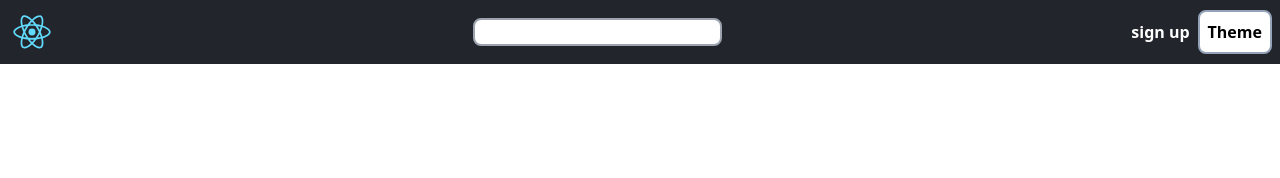
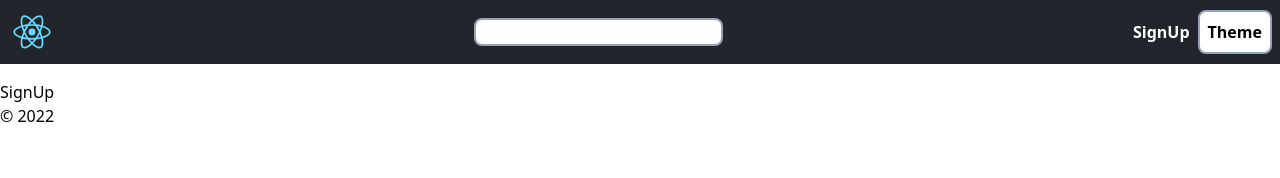
Before and after one commit to zonary123/tienda, a React (Create React App) app: page /SignUp in a window 1280 px wide. Shown: the top 178 px of the page. Built offline with nearby package versions, Linux system fonts and the light colour scheme.

Commit message:
Añadido tema de rutas

```diff
--- a/src/App.js
+++ b/src/App.js
@@ -1,8 +1,21 @@
+import Header from './components/header'
+import Filter from './components/Filter'
+import Productos from './components/Productos/productos'
+import Footer from './components/Footer'
+import { Route, Routes } from 'react-router-dom'
+import Home from './components/Home'
+import SignUp from './components/SignUp'
 
 function App () {
   return (
-    <div className='App'>
-    </div>
+    <>
+    <Header />
+    <Routes>
+      <Route path='/' element={<Home />} />
+      <Route path='/SignUp' element={<SignUp />} />
+    </Routes>
+    <Footer />
+    </>
   )
 }
 
--- a/src/components/Footer.js
+++ b/src/components/Footer.js
@@ -7,3 +7,4 @@ function Footer() {
     </div>
   )
 }
+export default Footer
--- /dev/null
+++ b/src/components/Home.js
@@ -0,0 +1,9 @@
+function Home () {
+  return (
+    <div>
+      <h1>Home</h1>
+    </div>
+  )
+}
+
+export default Home
--- /dev/null
+++ b/src/components/SignUp.js
@@ -0,0 +1,9 @@
+function SignUp () {
+  return (
+    <div>
+      <h1>SignUp</h1>
+    </div>
+  )
+}
+
+export default SignUp
--- a/src/components/header.js
+++ b/src/components/header.js
@@ -1,5 +1,8 @@
 import React, { useState } from 'react'
 import './header.css'
+import SignUp from './SignUp'
+import Home from './Home'
+import { Link } from 'react-router-dom'
 
 function Header () {
   const [darkMode, setDarkMode] = useState(false)
@@ -21,7 +24,9 @@ function Header () {
         />
       </div>
       <div>
-        <span>sign up</span>
+        <span>
+          <Link to='/SignUp'>SignUp</Link>
+        </span>
         <button
           onClick={ChangeTheme}
           className='Theme dark:bg-white dark:text-black m-2 p-2 rounded-lg border-slate-400 border-y-2 border-x-2'
--- a/src/index.js
+++ b/src/index.js
@@ -1,19 +1,16 @@
 import React from 'react'
 import ReactDOM from 'react-dom'
-import { BrowserRouter as Router, Route, Switch } from 'react-router-dom'
+import { BrowserRouter } from 'react-router-dom'
 import './index.css'
 import App from './App'
+import Footer from './components/Footer'
 import Header from './components/header'
-import Filter from './components/Filter'
-import Productos from './components/Productos/productos'
 
 ReactDOM.render(
-  <Router>
-    <Header />
-    <Switch>
-      <Route exact path='/' component={App} />
-      <Route exact path='/productos' component={Productos} />
-    </Switch>
-  </Router>,
+  <React.StrictMode>
+    <BrowserRouter>
+      <App />
+    </BrowserRouter>
+  </React.StrictMode>,
   document.getElementById('root')
 )
```
